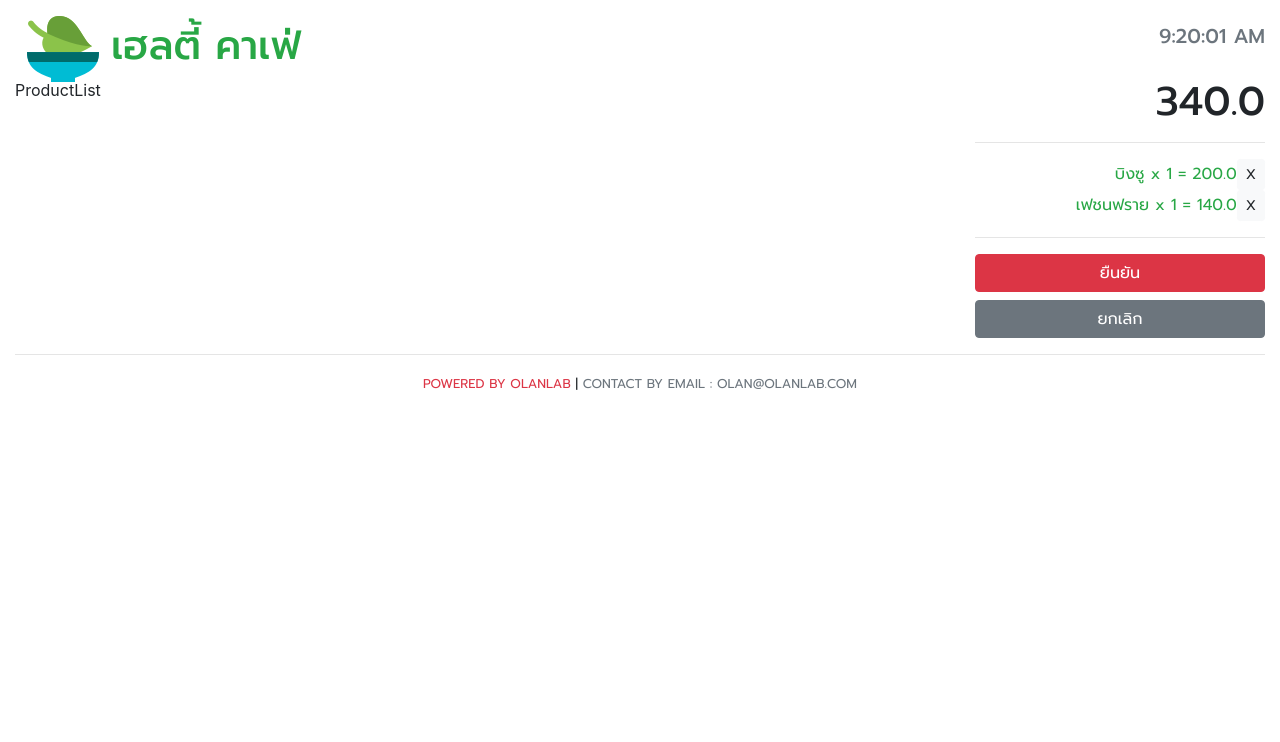
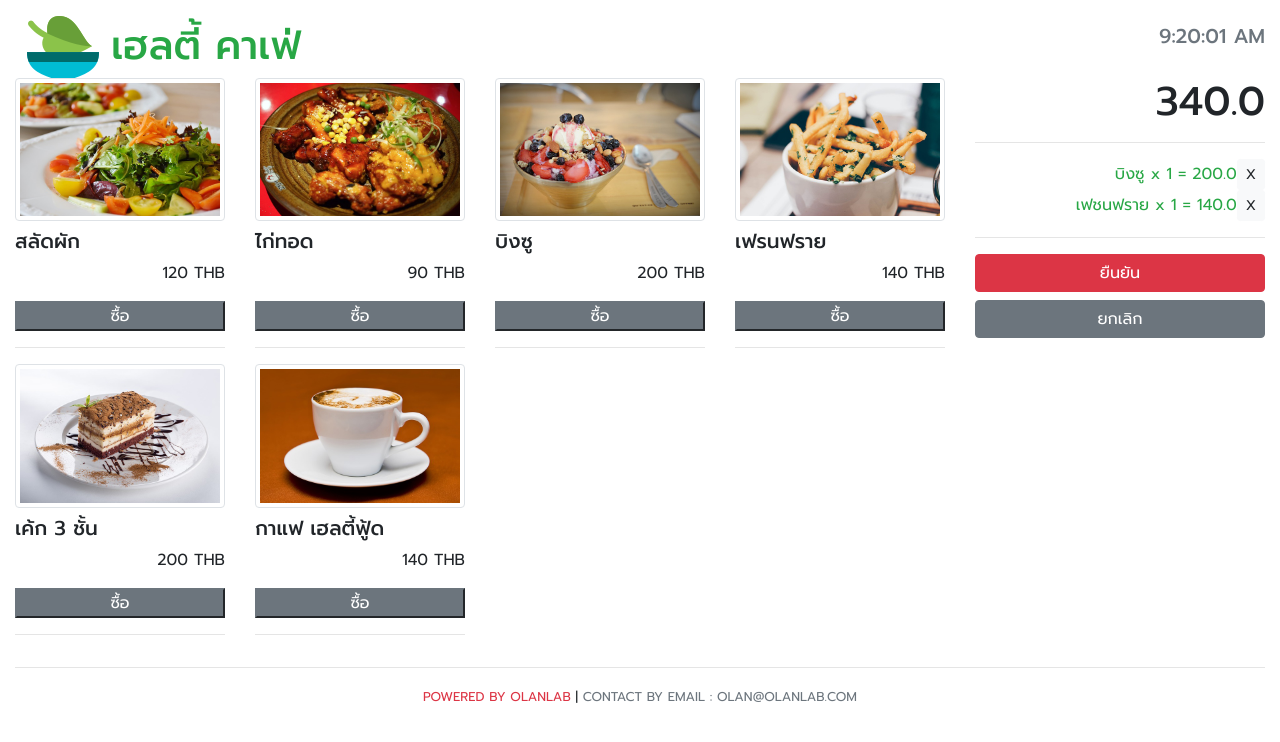
Before and after one commit to olanlab/react-web-development, a React (Create React App) app in the folder client2/: page / in a window 1280 px wide. Shown: the top 742 px of the page. Built offline with nearby package versions, Linux system fonts and the light colour scheme.

Commit message:
39list-keys

```diff
--- a/client2/src/components/product/ProductItem.js
+++ b/client2/src/components/product/ProductItem.js
@@ -3,14 +3,17 @@
 class ProductItem extends Component {
   constructor(props) {
     super(props);
-    console.log("constructor|" + props.productName);
+    // console.log("constructor|" + props.productName);
   }
   render() {
-    const { productName, unitPrice } = this.props;
+    const { productName, unitPrice, thumbnail } = this.props;
     return (
-      <div>
-        <p>{productName}</p>
-        <p>{unitPrice}</p>
+      <div className="col-md-3 col-sm-6">
+        <img className="img-fluid img-thumbnail" src={thumbnail} />
+        <h5 className="mt-2">{productName}</h5>
+        <p className="text-right title">{unitPrice} THB</p>
+        <button className="btn- btn-block btn-secondary title">ซื้อ</button>
+        <hr/>
       </div>
     );
   }
--- a/client2/src/components/product/ProductList.js
+++ b/client2/src/components/product/ProductList.js
@@ -1,10 +1,23 @@
 import React, { Component } from 'react'
+import ProductItem from './ProductItem'
 
 export class ProductList extends Component {
+
+
+    showProducts(){
+        return this.props.products&&this.props.products.map(product =>(
+            // <ProductItem productName={product.productName} unitPrice={product.unitPrice} />
+            <ProductItem key={product.productId} {...product} /> //พอเป็น list ต้องใส่ key  ที่ unique
+        ))
+    }
+
     render() {
         return (
-            <div>
-                ProductList
+            <div className= 'row'>
+                {this.showProducts()}
+
+
+
             </div>
         )
     }
```
